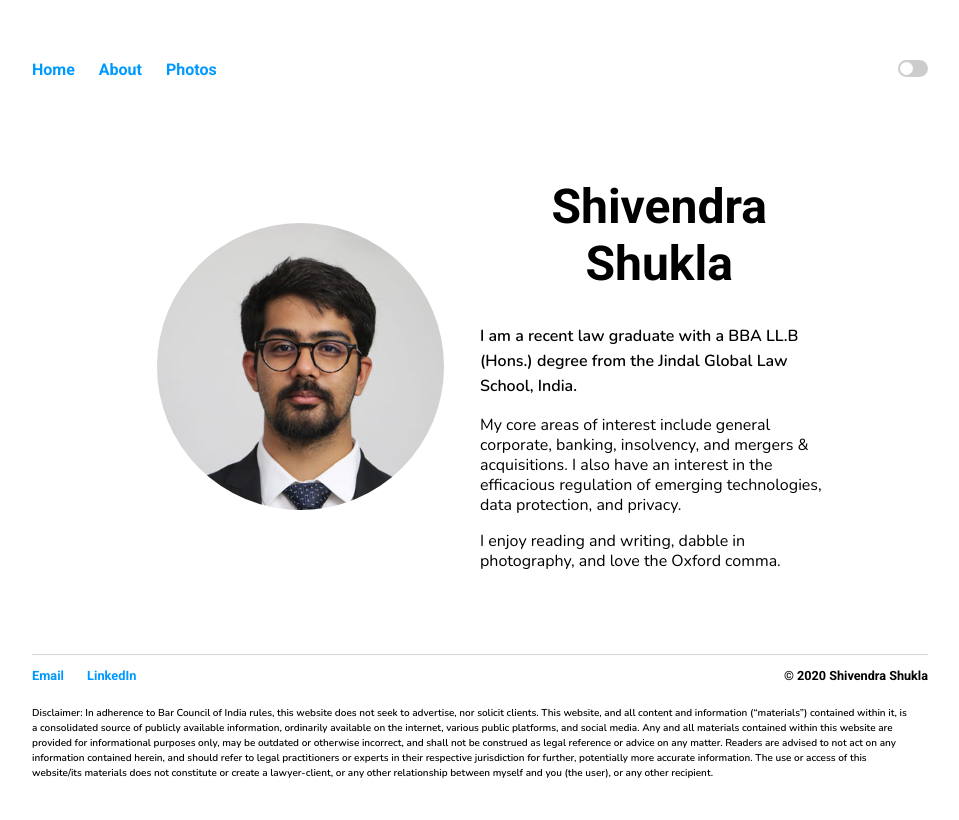
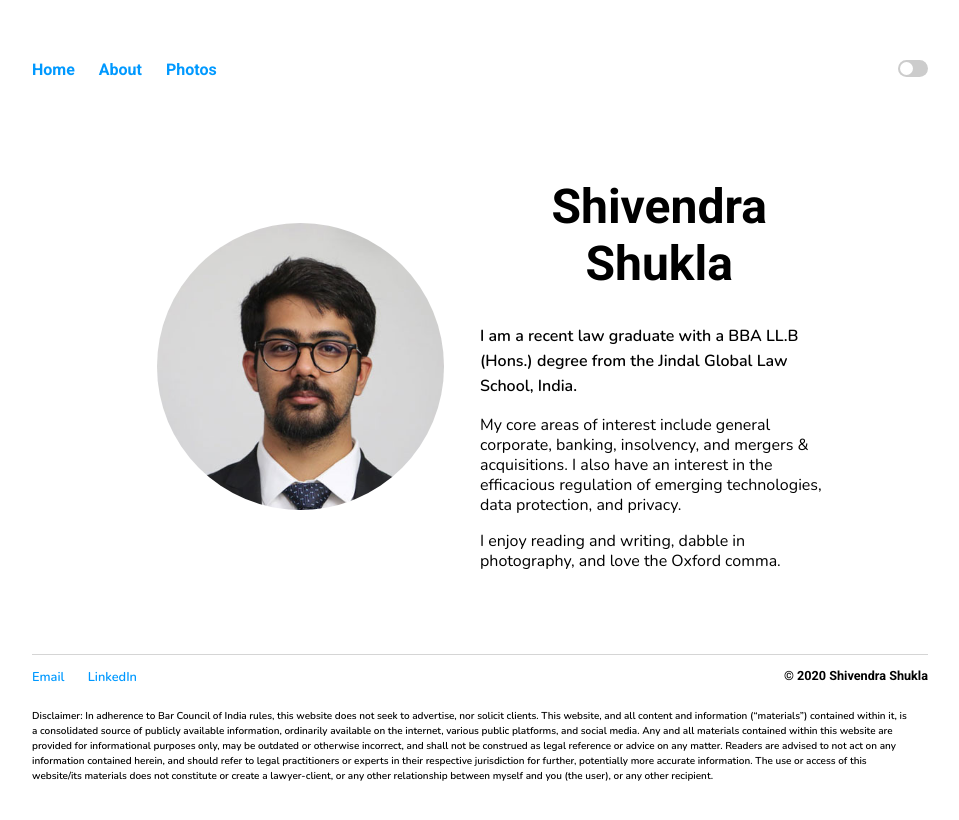
Before and after one commit to thatshivendrashukla/thatshivendrashukla.github.io, a Jekyll site: the page built from index.html, in a window 1280 px wide. Shown: the top 820 px of the page, without its empty margins (160-1119 px from the left). Built offline with Jekyll 4.4.1, drawn with Linux system fonts in a browser that asks for light colours.

Commit message:
minor css update

```diff
--- a/css/main.css
+++ b/css/main.css
@@ -59,9 +59,14 @@ nav ul li, footer ul li {
     display: inline-block;
     margin-right: 20px;
 }
+nav a {
+    text-decoration: none;
+	font-family: 'Roboto', sans-serif;
+    color: var(--accent-color);
+}
 a {
     text-decoration: none;
-	font-family: 'Roboto', sans-serif;
+	font-family: 'Nunito', sans-serif;
     color: var(--accent-color);
 }
 a:hover {
@@ -238,7 +243,6 @@ input:checked + .slider:before {
 }
 .xpavatar {
   display: block;
-  /* width: 80%; */
   min-width: 25px;
   max-width: 100px; /* actual image width is 100px */
   height: auto;
```
